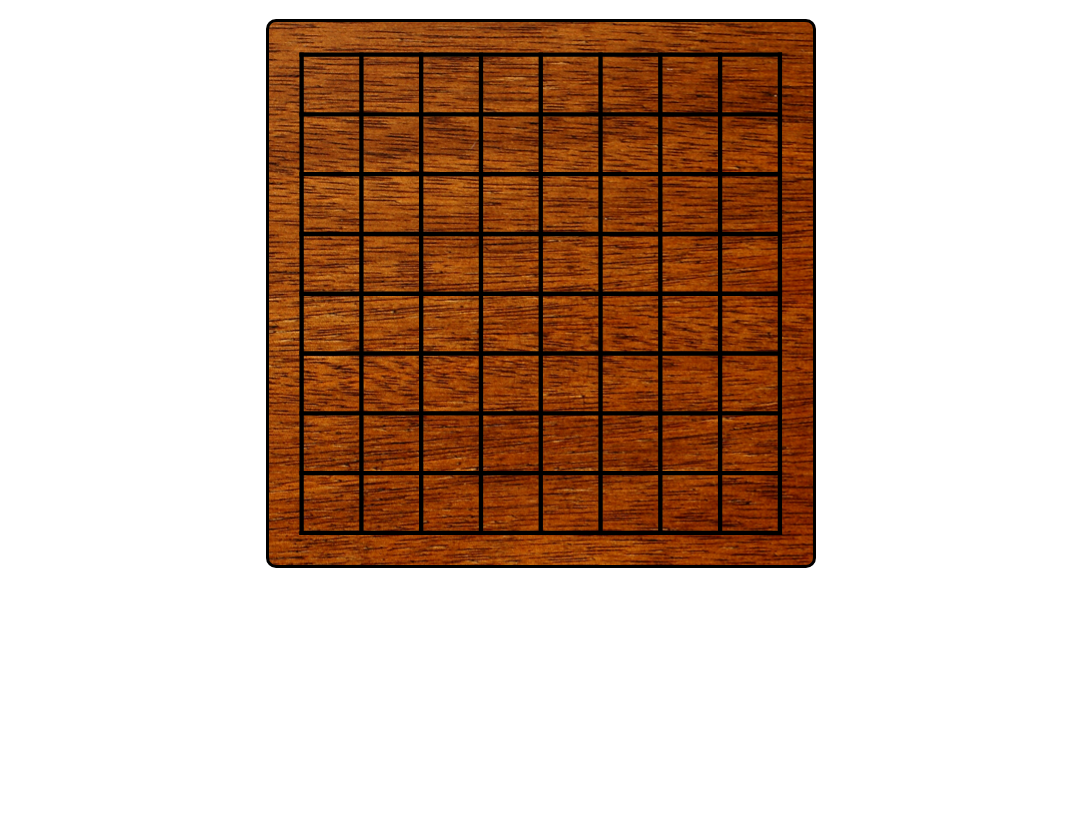
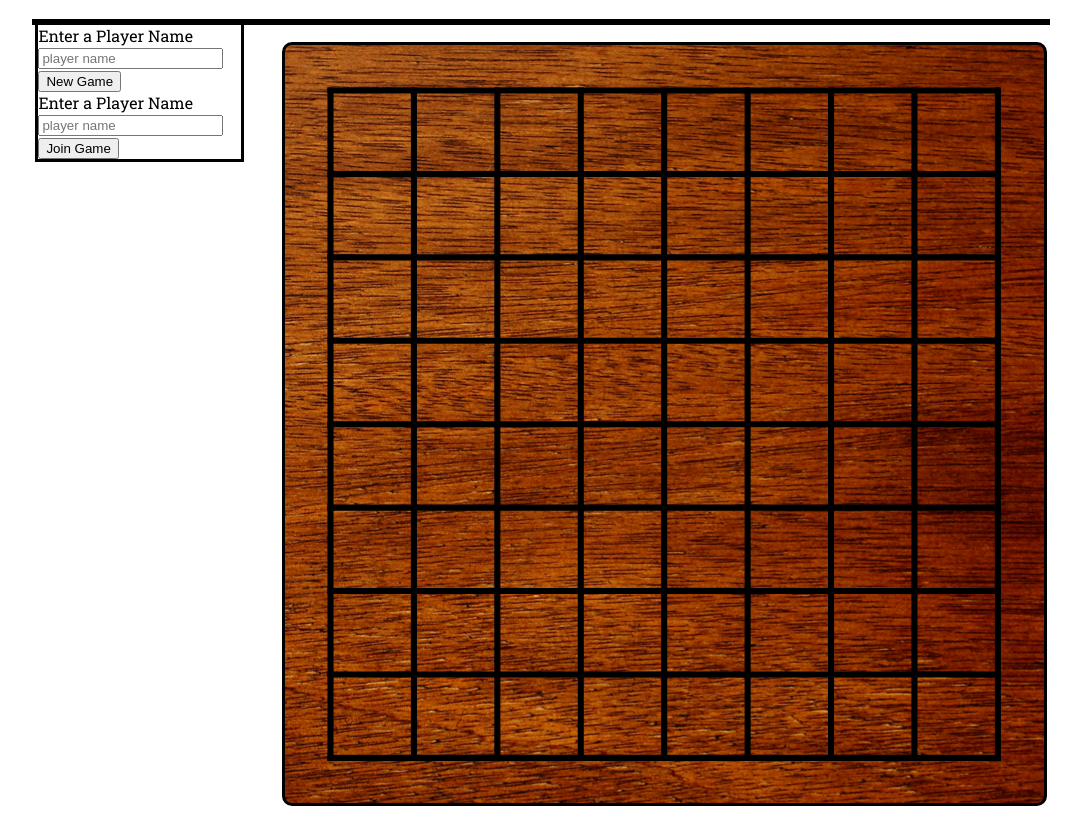
Before and after one commit to adal-gibson/play-go, a plain HTML site: page index.html in a window 1280 px wide. Shown: the part 67-893 px from the top of the page, without its empty margins (99-1180 px from the left). Before the commit the page ends 800 px from the top, so only its background shows below. Drawn offline with nearby package versions, Linux system fonts and the light colour scheme; files that its build step writes are made by us from their sources; no server answers; files whose address does not match are found by name.

Commit message:
started creating games

```diff
--- a/index.html
+++ b/index.html
@@ -20,14 +20,29 @@
 
     <body>
         <h1> Placeholder h1 </h1>
-        <div id="board">
-            <!-- board generated by jquery goes here -->
+        <div id="content">
+            <div id="controls">
+                <div id="new-game">
+                    <label for="player-name-new">Enter a Player Name</label>
+                    <input type="text" name="player-name-new" id="player-name-new" placeholder="player name">
+                    <button id="new-game-button">New Game</button>
+                </div>
+
+                <div id="join-game">
+                    <label for="player-name-join">Enter a Player Name</label>
+                    <input type="text" name="player-name-join" id="player-name-join" placeholder="player name">
+                    <button id="join-game-button">Join Game</button>
+                </div>
+            </div>
+
+            <div id="board">
+                <!-- board generated by jquery goes here -->
+            </div>
         </div>
 
         <!-- includes socket.io -->
         <script src="/socket.io/socket.io.js"></script>
-        <script>
-            var socket = io();
-        </script>
+        <script src="https://code.jquery.com/jquery-1.11.1.js"></script>
+        <script src="server/emit-move.js"></script>
     </body>
 </html>
--- /dev/null
+++ b/server/emit-move.js
@@ -0,0 +1,9 @@
+$(function () {
+    var socket = io();
+    $('form').submit(function(e){
+        e.preventDefault(); // prevents page reloading
+        socket.emit('chat message', $('#m').val());
+        $('#m').val('');
+        return false;
+    });
+});
--- a/styles/board.css
+++ b/styles/board.css
@@ -1,12 +1,13 @@
 #board {
-    width: 43%;
+    width: 75%;
     height: 0;
-    padding-bottom: 43%;
+    padding-bottom: 75%;
     margin: 20px auto;
     background-image: url("/backgrounds/woodgrain001.jpg");
     border-style: solid;
     border-radius: 10px;
     border-color: black;
+    float: right;
 }
 
 svg.board {
--- a/styles/main.css
+++ b/styles/main.css
@@ -7,3 +7,16 @@ body {
 h1 {
     text-align: center;
 }
+
+#content {
+    width: 80%;
+    margin-left: auto;
+    margin-right: auto;
+    border-style: solid;
+}
+
+#controls {
+    float: left;
+    width: 20%;
+    border-style: solid;
+}
```
Also changed, not shown: index.js (+37 -0 lines).
